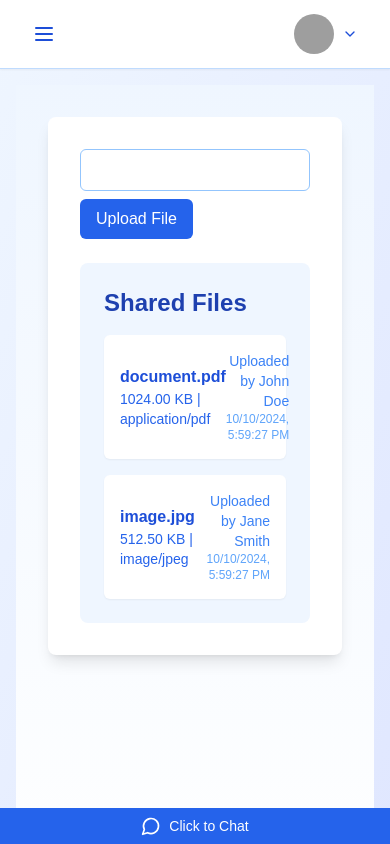
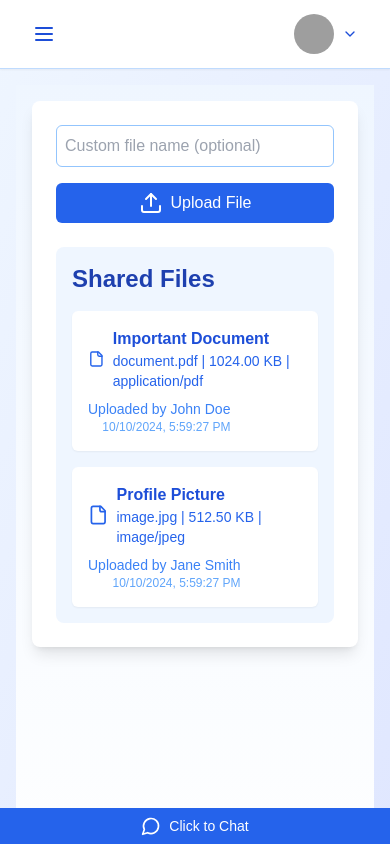
Before and after one commit to DEEP-24/wdm-research, a Next.js app: page /file-sharing in a window 390 px wide. Built offline with nearby package versions, Linux system fonts and the light colour scheme; sample sign-in values are in the browser's storage; grey boxes are pictures that could not be loaded.

Commit message:
chore: fix responsiveness in few pages:

```diff
--- a/app/(dashboard)/events/page.tsx
+++ b/app/(dashboard)/events/page.tsx
@@ -314,13 +314,13 @@ export default function EventsPage() {
 
   return (
     <div className="container mx-auto p-4">
-      <div className="flex justify-between items-center mb-6">
-        <h1 className="text-3xl font-bold text-blue-700">Events</h1>
-        <div className="space-x-4">
+      <div className="flex flex-col sm:flex-row justify-between items-start sm:items-center mb-6 gap-4">
+        <h1 className="text-2xl sm:text-3xl font-bold text-blue-700">Events</h1>
+        <div className="w-full sm:w-auto">
           {currentUser?.role === "organizer" && (
             <Dialog open={isCreateEventOpen} onOpenChange={setIsCreateEventOpen}>
               <DialogTrigger asChild>
-                <Button>Create New Event</Button>
+                <Button className="w-full sm:w-auto">Create New Event</Button>
               </DialogTrigger>
               <DialogContent className="sm:max-w-[700px] bg-white">
                 <DialogHeader>
--- a/app/(dashboard)/file-sharing/page.tsx
+++ b/app/(dashboard)/file-sharing/page.tsx
@@ -1,5 +1,6 @@
 "use client";
 
+import { FileIcon, UploadIcon } from "lucide-react";
 import type React from "react";
 import { useState, useEffect } from "react";
 
@@ -68,37 +69,49 @@ const FileSharingPage: React.FC = () => {
   };
 
   return (
-    <div className="min-h-screen bg-gradient-to-b from-blue-50 to-white p-8">
-      <div className="mx-auto bg-white rounded-lg shadow-lg p-8">
+    <div className="min-h-screen bg-gradient-to-b from-blue-50 to-white p-4 sm:p-8">
+      <div className="max-w-4xl mx-auto bg-white rounded-lg shadow-lg p-6 sm:p-8">
         <div className="mb-6">
+          <div className="flex flex-col sm:flex-row gap-4">
             <input
               type="text"
               value={customName}
               onChange={(e) => setCustomName(e.target.value)}
-            className="w-full p-2 border border-blue-300 rounded-md mb-2 focus:outline-none focus:ring-2 focus:ring-blue-500"
+              placeholder="Custom file name (optional)"
+              className="flex-grow p-2 border border-blue-300 rounded-md focus:outline-none focus:ring-2 focus:ring-blue-500"
             />
+            <div className="relative">
               <input type="file" onChange={handleFileUpload} className="hidden" id="file-upload" />
               <label
                 htmlFor="file-upload"
-            className="inline-block bg-blue-600 text-white px-4 py-2 rounded-md cursor-pointer hover:bg-blue-700 transition duration-300"
+                className="flex items-center justify-center bg-blue-600 text-white px-4 py-2 rounded-md cursor-pointer hover:bg-blue-700 transition duration-300"
               >
-            Upload File
+                <UploadIcon className="mr-2" />
+                <span>Upload File</span>
               </label>
             </div>
-        <div className="bg-blue-50 rounded-lg p-6">
+          </div>
+        </div>
+        <div className="bg-blue-50 rounded-lg p-4 sm:p-6">
           <h2 className="text-2xl font-semibold mb-4 text-blue-800">Shared Files</h2>
           {files.length === 0 ? (
             <p className="text-blue-600 text-center">No files uploaded yet. Start sharing!</p>
           ) : (
             <ul className="space-y-4">
               {files.map((file) => (
-                <li key={file.id} className="bg-white p-4 rounded-md shadow-sm">
-                  <div className="flex justify-between items-center">
+                <li
+                  key={file.id}
+                  className="bg-white p-4 rounded-md shadow-sm hover:shadow-md transition duration-300"
+                >
+                  <div className="flex flex-col sm:flex-row justify-between items-start sm:items-center gap-2">
+                    <div className="flex items-center">
+                      <FileIcon className="text-blue-600 mr-2" />
                       <div>
-                      <strong className="text-blue-700">{file.originalName}</strong>
+                        <strong className="text-blue-700">{file.customName}</strong>
                         <p className="text-sm text-blue-600">
-                        {file.size} | {file.type}
+                          {file.originalName} | {file.size} | {file.type}
                         </p>
+                      </div>
                     </div>
                     <div className="text-right">
                       <p className="text-sm text-blue-500">Uploaded by {file.uploadedBy}</p>
--- a/app/(dashboard)/layout.tsx
+++ b/app/(dashboard)/layout.tsx
@@ -22,6 +22,7 @@ import {
   FolderKanbanIcon,
   HelpCircle,
   HomeIcon,
+  LogOutIcon,
   MenuIcon,
   MessageCircleIcon,
   ScanEyeIcon,
@@ -93,6 +94,13 @@ export default function DashboardLayout({ children }: { children: React.ReactNod
     router.push("/login");
   };
 
+  const handleSidebarItemClick = () => {
+    if (window.innerWidth < 1024) {
+      // 1024px is the breakpoint for 'lg' in Tailwind
+      setSidebarOpen(false);
+    }
+  };
+
   if (!currentUser) {
     return null;
   }
@@ -133,6 +141,7 @@ export default function DashboardLayout({ children }: { children: React.ReactNod
                     className={`w-full justify-start font-semibold text-white hover:bg-blue-600 hover:text-white transition-colors ${
                       pathname === item.href ? "bg-white/30" : ""
                     }`}
+                    onClick={handleSidebarItemClick}
                   >
                     <item.icon className="mr-2 h-4 w-4" />
                     {item.label}
@@ -193,7 +202,7 @@ export default function DashboardLayout({ children }: { children: React.ReactNod
                   <span>Profile</span>
                 </DropdownMenuItem>
                 <DropdownMenuItem onSelect={handleLogout}>
-                  <ArrowUpDownIcon className="mr-2 h-4 w-4" />
+                  <LogOutIcon className="mr-2 h-4 w-4" />
                   <span>Logout</span>
                 </DropdownMenuItem>
               </DropdownMenuContent>
--- a/app/(dashboard)/projects/page.tsx
+++ b/app/(dashboard)/projects/page.tsx
@@ -169,11 +169,11 @@ export default function ProjectsPage() {
 
   return (
     <div className="container mx-auto p-6 space-y-8">
-      <div className="flex justify-between items-center">
-        <h1 className="text-3xl font-bold text-blue-700">Project Proposals</h1>
+      <div className="flex flex-col sm:flex-row justify-between items-start sm:items-center gap-4">
+        <h1 className="text-2xl sm:text-3xl font-bold text-blue-700">Project Proposals</h1>
         <Dialog open={isDialogOpen} onOpenChange={setIsDialogOpen}>
           <DialogTrigger asChild>
-            <Button className="bg-blue-600 hover:bg-blue-700 text-white">
+            <Button className="bg-blue-600 hover:bg-blue-700 text-white w-full sm:w-auto">
               <SendIcon className="w-4 h-4 mr-2" /> Submit New Proposal
             </Button>
           </DialogTrigger>
--- a/app/(dashboard)/reservations/page.tsx
+++ b/app/(dashboard)/reservations/page.tsx
@@ -95,8 +95,10 @@ export default function ReservationsPage() {
 
   return (
     <div className="container mx-auto p-4">
-      <div className="flex justify-between items-center mb-6">
-        <h1 className="text-3xl font-bold text-blue-700">My Reservations</h1>
+      <div className="flex flex-col sm:flex-row justify-between items-center mb-6 gap-4">
+        <h1 className="text-2xl sm:text-3xl font-bold text-blue-700 text-center sm:text-left">
+          My Reservations
+        </h1>
         <Button onClick={handleBackToEvents}>Back to Events</Button>
       </div>
 
```
Lines whose indentation alone changed are shown as unchanged.
